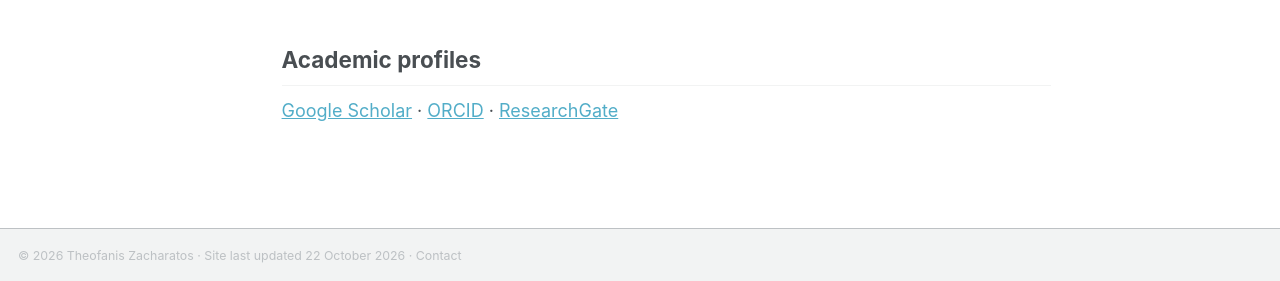
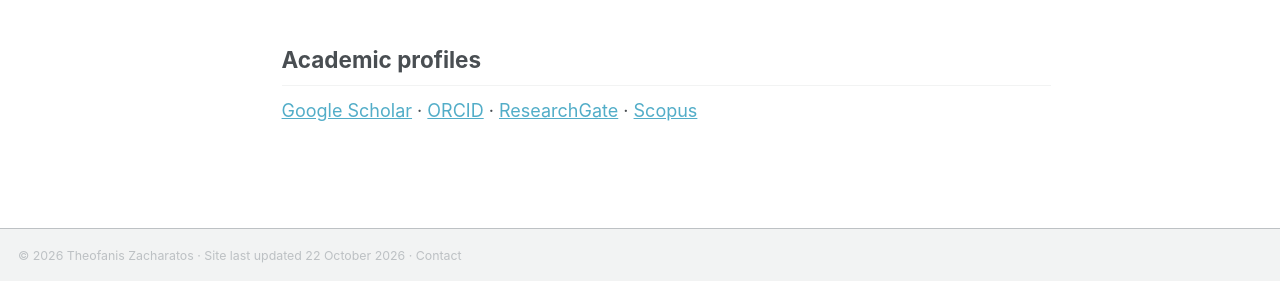
Before and after one commit to TheofanisZacharatos/theofaniszacharatos.github.io, a Jekyll site: the page built from _pages/about.md, in a window 1280 px wide and 900 px high, scrolled down 642 px. Shown: the part 616-897 px from the top of the window. Built offline with Jekyll 4.4.1, drawn with Linux system fonts in a browser that asks for light colours; a style sheet for code colours, icons or effects is not loaded.

Commit message:
Update about.md

```diff
--- a/_pages/about.md
+++ b/_pages/about.md
@@ -34,4 +34,4 @@ I received my PhD from the University of Patras in 2024. In 2026, I was a Visiti
 
 ## Academic profiles
 
-[Google Scholar](https://scholar.google.com/citations?user=vtOlaWEAAAAJ) · [ORCID](https://orcid.org/0000-0002-0852-5712) · [ResearchGate](https://www.researchgate.net/profile/Theofanis-Zacharatos)
+[Google Scholar](https://scholar.google.com/citations?user=vtOlaWEAAAAJ) · [ORCID](https://orcid.org/0000-0002-0852-5712) · [ResearchGate](https://www.researchgate.net/profile/Theofanis-Zacharatos) · [Scopus](https://www.scopus.com/authid/detail.uri?authorId=57703752900)
```
